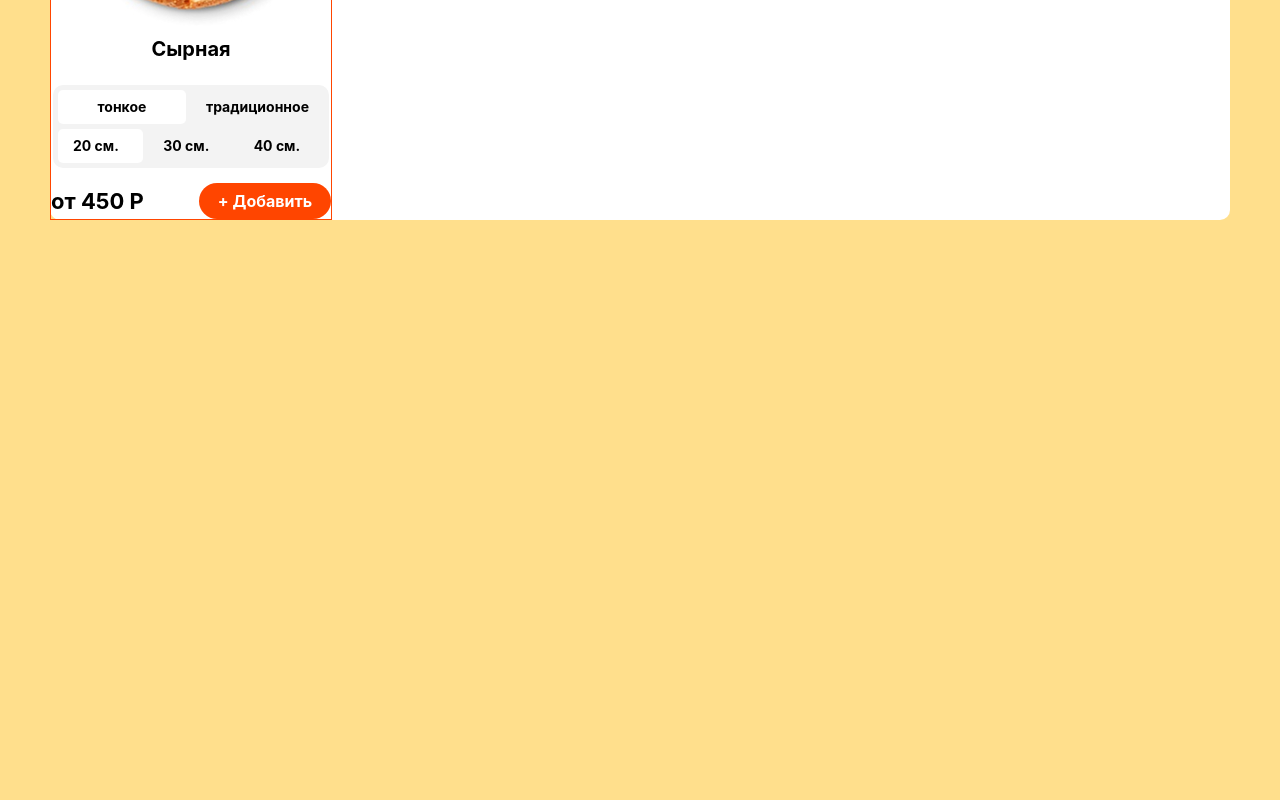
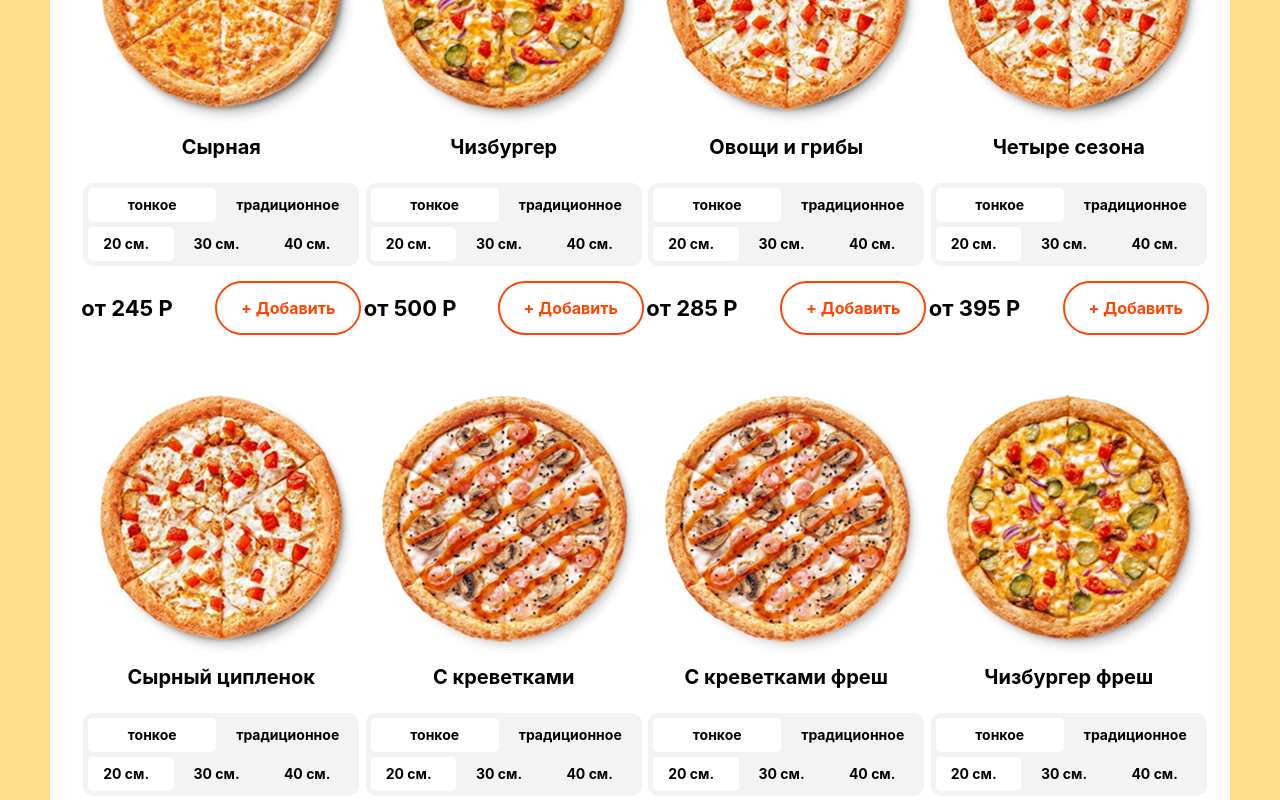
Before and after one commit to ggnett/react_pizza, a React (Create React App) app: page / in a window 1280 px wide. Shown: the part 460-1260 px from the top of the page. Before the commit the page ends 800 px from the top, so only its background shows below. Built offline with nearby package versions, Linux system fonts and the light colour scheme.

Commit message:
make content palce

```diff
--- a/package.json
+++ b/package.json
@@ -7,6 +7,7 @@
         "@testing-library/jest-dom": "^6.6.3",
         "@testing-library/react": "^16.2.0",
         "@testing-library/user-event": "^13.5.0",
+        "classnames": "^2.5.1",
         "react": "^19.1.0",
         "react-dom": "^19.1.0",
         "react-scripts": "5.0.1",
--- a/src/App.jsx
+++ b/src/App.jsx
@@ -1,14 +1,14 @@
 import './normalize.scss';
 import Header from './components/Header/Header';
 import NavBar from './components/NavBar/NavBar';
-import ProductCard from './components/ProductCard/ProductCard'
+import Content from './components/Content/Content';
 
 function App() {
     return (
-        <div class="wrapper">
+        <div className="wrapper">
             <Header />
             <NavBar />
-            <ProductCard />
+            <Content />
         </div>
     );
 }
--- /dev/null
+++ b/src/assets/pizza.json
@@ -0,0 +1,82 @@
+[
+    {
+        "id": 0,
+        "imageUrl": "./img/imgPizza/sirn.jpg",
+        "name": "Сырная",
+        "types": [0],
+        "size": [26, 40],
+        "price": 245,
+        "category": 0,
+        "rating": 6
+    },
+    {
+        "id": 1,
+        "imageUrl": "./img/imgPizza/chizb.jpg",
+        "name": "Чизбургер",
+        "types": [0, 1],
+        "size": [26, 30, 40],
+        "price": 500,
+        "category": 1,
+        "rating": 4
+    },
+    {
+        "id": 2,
+        "imageUrl": "./img/imgPizza/sirnCip.jpg",
+        "name": "Овощи и грибы",
+        "types": [0, 2],
+        "size": [26, 30, 40],
+        "price": 285,
+        "category": 5,
+        "rating": 7
+    },
+    {
+        "id": 3,
+        "imageUrl": "./img/imgPizza/sirnCip.jpg",
+        "name": "Четыре сезона",
+        "types": [0, 2],
+        "size": [26, 30, 40],
+        "price": 395,
+        "category": 0,
+        "rating": 10
+    },
+    {
+        "id": 4,
+        "imageUrl": "./img/imgPizza/sirnCip.jpg",
+        "name": "Сырный ципленок",
+        "types": [0, 1],
+        "size": [26, 30, 40],
+        "price": 505,
+        "category": 0,
+        "rating": 4
+    },
+    {
+        "id": 5,
+        "imageUrl": "./img/imgPizza/krev.jpg",
+        "name": "С креветками",
+        "types": [0, 3],
+        "size": [26, 30, 40],
+        "price": 777,
+        "category": 1,
+        "rating": 6
+    },
+    {
+        "id": 6,
+        "imageUrl": "./img/imgPizza/krev.jpg",
+        "name": "С креветками фреш",
+        "types": [0, 3],
+        "size": [26, 30, 40],
+        "price": 799,
+        "category": 1,
+        "rating": 6
+    },
+    {
+        "id": 7,
+        "imageUrl": "./img/imgPizza/chizb.jpg",
+        "name": "Чизбургер фреш",
+        "types": [0, 1],
+        "size": [26, 30, 40],
+        "price": 500,
+        "category": 1,
+        "rating": 4
+    }
+]
--- /dev/null
+++ b/src/components/Content/Content.jsx
@@ -0,0 +1,18 @@
+import React from 'react';
+import ProductCard from '../ProductCard/ProductCard';
+import './Content.scss';
+
+import pizzas from '../../assets/pizza.json';
+
+export default function Content() {
+    return (
+        <div className="content">
+            <p className="title">Все пиццы</p>
+            <div className="cardPlace">
+                {pizzas.map((item, index) => (
+                    <ProductCard key={item.id} name={item.name} imageUrl={item.imageUrl} price={item.price} />
+                ))}
+            </div>
+        </div>
+    );
+}
--- /dev/null
+++ b/src/components/Content/Content.scss
@@ -0,0 +1,20 @@
+.content {
+    padding-left: 30px;
+    padding-right: 20px;
+}
+
+.cardPlace {
+        width: 100%;
+    display: flex;
+    flex-wrap: wrap;
+    // gap:20px;
+    justify-content: space-around;
+}
+
+.title {
+    margin-top: 30px;
+    margin-bottom: 30px;
+    font-size: 32px;
+    font-weight: 700;
+    padding-left:30px;
+}
--- a/src/components/NavBar/NavBar.jsx
+++ b/src/components/NavBar/NavBar.jsx
@@ -1,20 +1,28 @@
 import React from 'react';
 import './NavBar.scss';
+import cn from 'classnames';
 
 export default function NavBar() {
+    const categories = ['Все', 'Мясные', 'Вегетарианская', 'Гриль', 'Острые', 'Закрытые'];
+
+    const [ind, setInd] = React.useState(0);
+
+    const catHundler = (x) => {
+        setInd(x);
+    };
+
     return (
-        <nav class="navBar">
-            <ul class="categories">
-                <li class="active">Все</li>
-                <li>Мясные</li>
-                <li>Вегетарианская</li>
-                <li>Гриль</li>
-                <li>Острые</li>
-                <li>Закрытые</li>
+        <div className="navBar">
+            <ul className="categories">
+                {categories.map((item, index) => (
+                    <li key={item} onClick={() => catHundler(index)} className={cn(ind === index ? 'active' : '')}>
+                        {item}
+                    </li>
+                ))}
             </ul>
 
-            <div class="sort">
-                <div class="sort__label">
+            <div className="sort">
+                <div className="sort__label">
                     <svg width="10" height="6" viewBox="0 0 10 6" fill="none" xmlns="http://www.w3.org/2000/svg">
                         <path
                             d="M10 5C10 5.16927 9.93815 5.31576 9.81445 5.43945C9.69075 5.56315 9.54427 5.625 9.375 5.625H0.625C0.455729 5.625 0.309245 5.56315 0.185547 5.43945C0.061849 5.31576 0 5.16927 0 5C0 4.83073 0.061849 4.68424 0.185547 4.56055L4.56055 0.185547C4.68424 0.061849 4.83073 0 5 0C5.16927 0 5.31576 0.061849 5.43945 0.185547L9.81445 4.56055C9.93815 4.68424 10 4.83073 10 5Z"
@@ -24,14 +32,14 @@ export default function NavBar() {
                     <b>Сортировка по:</b>
                     <span>популярности</span>
                 </div>
-                <div class="sort__popup">
+                <div className="sort__popup">
                     <ul>
-                        <li class="active">популярности</li>
+                        <li className="active">популярности</li>
                         <li>цене</li>
                         <li>алфавиту</li>
                     </ul>
                 </div>
             </div>
-        </nav>
+        </div>
     );
 }
--- a/src/components/NavBar/NavBar.scss
+++ b/src/components/NavBar/NavBar.scss
@@ -5,9 +5,11 @@
     font-size: 16px;
     justify-content: space-around;
     align-items: center;
+    flex-wrap: wrap;
 
     .categories {
         display: flex;
+        flex-wrap: wrap;
         li {
             background-color: #f9f9f9;
             padding: 13px 30px;
--- a/src/components/ProductCard/ProductCard.jsx
+++ b/src/components/ProductCard/ProductCard.jsx
@@ -1,25 +1,35 @@
 import React from 'react';
 import './ProductCard.scss';
+import { useState } from 'react';
+import cn from 'classnames';
 
-export default function ProductCard() {
+export default function ProductCard({name,imageUrl,price}) {
+    const [count, setCount] = useState(0);
+
+    const hundler = () => {
+        setCount((prev) => prev + 1);
+    };
+
     return (
-        <div class="card">
-            <img src="./img/imgPizza/sirn.jpg" alt="gg" />
-            <p class="nameP">Сырная</p>
-            <div class="presc">
-                <ul class="weight">
-                    <li class="active">тонкое</li>
+        <div className="card">
+            <img src={imageUrl} alt="gg" />
+            <p className="nameP">{name}</p>
+            <div className="presc">
+                <ul className="weight">
+                    <li className="active">тонкое</li>
                     <li>традиционное</li>
                 </ul>
-                <ul class="size">
-                    <li class="active">20 см.</li>
+                <ul className="size">
+                    <li className="active">20 см.</li>
                     <li>30 см.</li>
                     <li>40 см.</li>
                 </ul>
             </div>
-            <div className="price">
-                <p>от 450 Р</p>
-                <span className="ad">+ Добавить</span>
+            <div className={cn('price')}>
+                <p>от {price} Р</p>
+                <span className="ad" onClick={hundler}>
+                    + Добавить <p className={`${count === 0 ? 'hide' : ''} counter`}>{count}</p>
+                </span>
             </div>
         </div>
     );
--- a/src/components/ProductCard/ProductCard.scss
+++ b/src/components/ProductCard/ProductCard.scss
@@ -4,7 +4,8 @@
     display: flex;
     flex-direction: column;
     align-items: center;
-    border: 1px solid orangered;
+    margin-bottom: 60px;
+    // margin-right: 5px;
 
     img {
         margin-left: 15px;
@@ -38,7 +39,6 @@
         font-weight: bold;
         ul {
             display: flex;
-            // justify-content: space-around;
             gap: 5px;
 
             li {
@@ -69,20 +69,29 @@
 
     .ad {
         width: 132px;
-        // height: 40px;
-        background-color: orangered;
+        height: 30px;
+        background-color: white;
         border-radius: 30px;
-        color: white;
-        padding: 10px 0px;
+        color: orangered;
+        padding: 10px 5px;
         line-height: 1;
         font-size: 16px;
         font-weight: 700;
         text-align: center;
         vertical-align: middle;
         cursor: pointer;
+        display: flex;
+        justify-content: center;
+        align-items: center;
+        gap: 5px;
+        border: 2px solid orangered;
 
         &:hover {
-            background-color: lighten($color: orangered, $amount: 5%);
+            background-color: orangered;
+            color: white;
+        }
+        &:active {
+            box-shadow: 1px 1px 1px 1px black;
         }
     }
 
@@ -94,4 +103,21 @@
     li.active {
         background-color: white;
     }
+
+    .hide {
+        opacity: 0;
+        width: 1px;
+        display: none;
+    }
+
+    .counter {
+        padding-left: 5px;
+        background-color: orangered;
+        border-radius: 15px;
+        width: 20px;
+        text-align: center;
+        font-size: 18px;
+        padding: 2px;
+        color: white;
+    }
 }
```
Also changed, not shown: src/components/Header/Header.jsx (+15 -15 lines), 1 other file (tests, documents, lock files or other folders).
